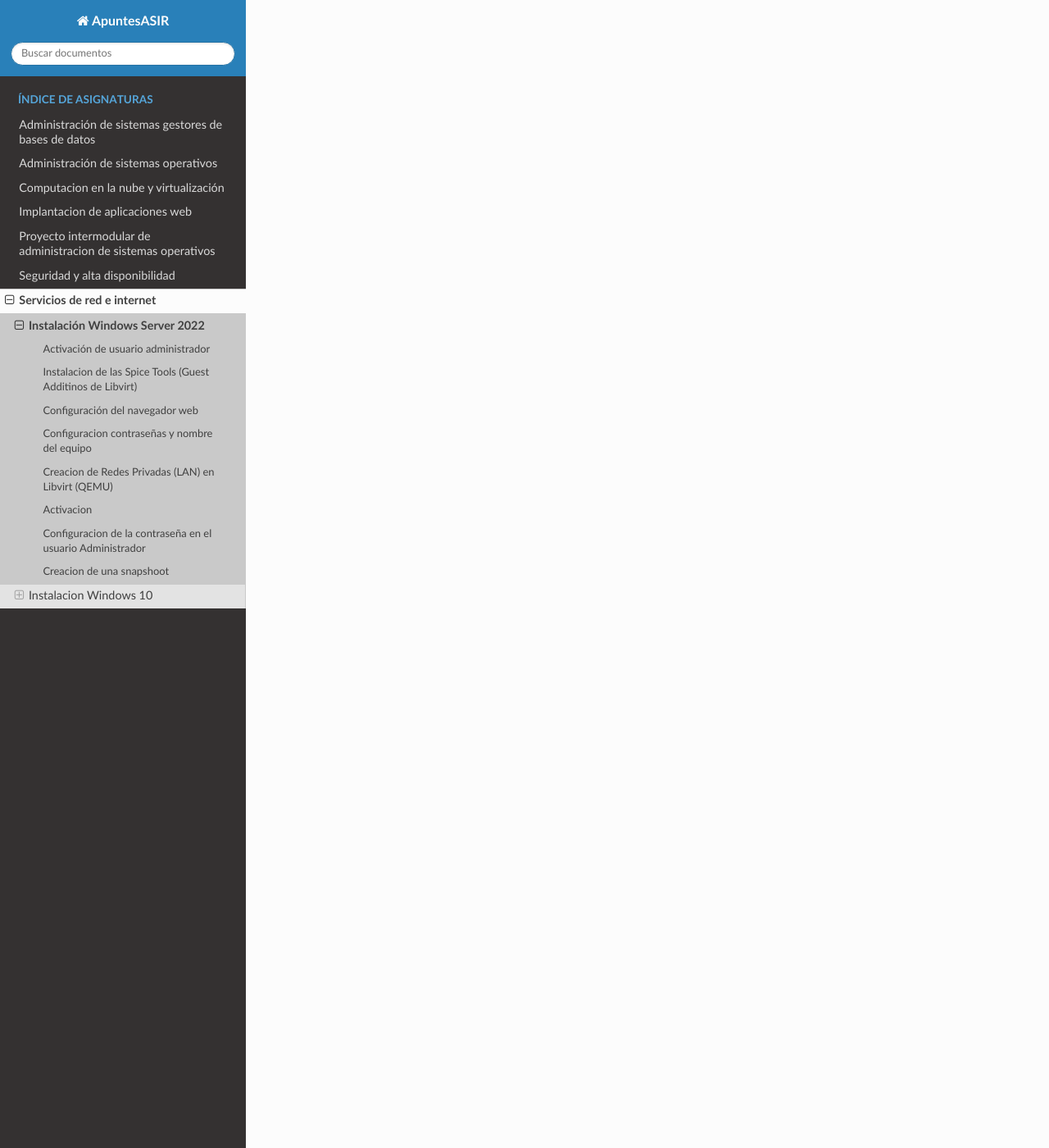
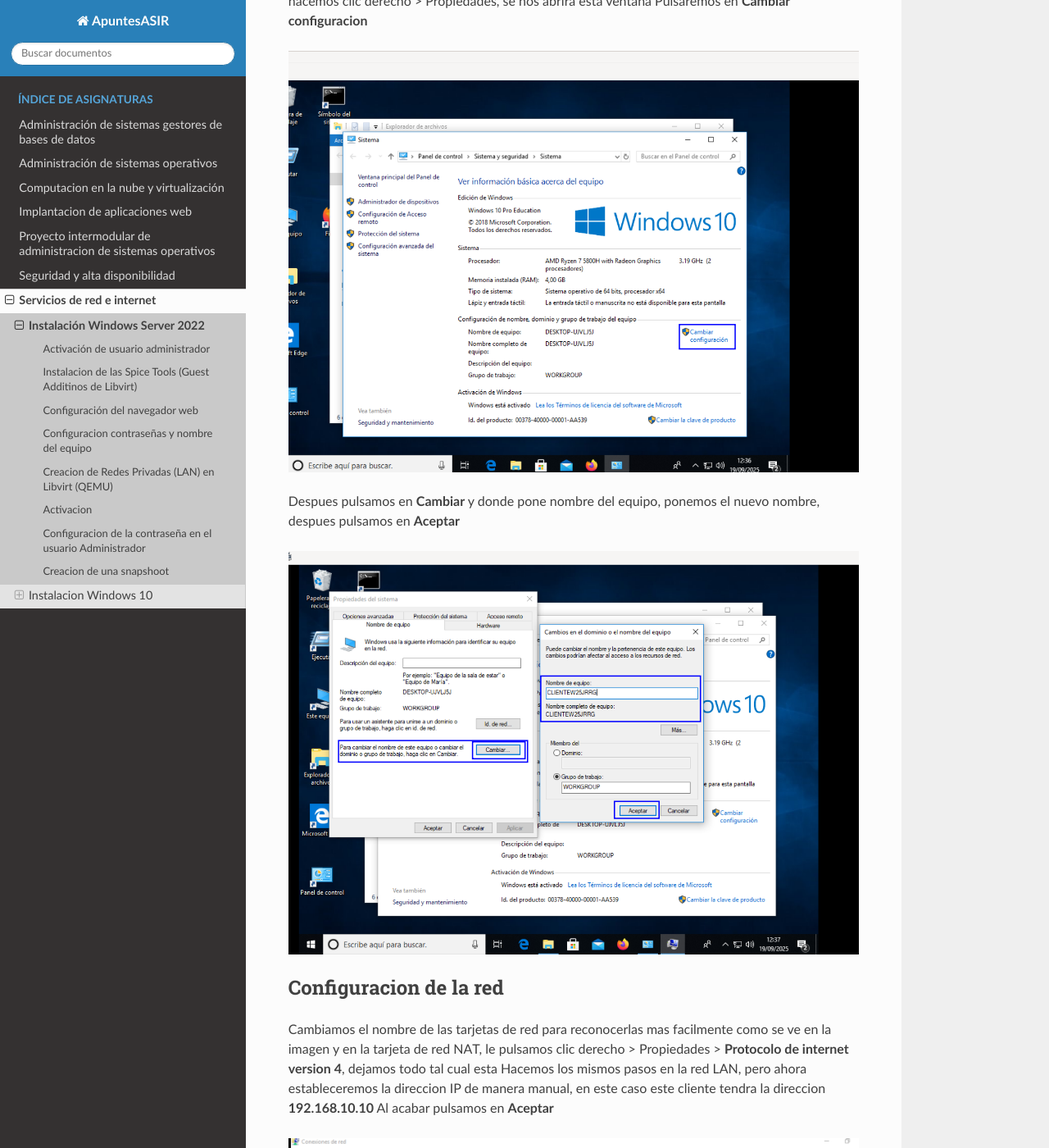
Before and after one commit to jrodriiguezg/ApuntesASIR, a Sphinx documentation site: the page built from docs/servicios-de-red-e-internet/instalacion-windows-server.md, in a window 1280 px wide and 1400 px high, scrolled down 50603 px. Shown: the whole window at 82% size. Built offline with Sphinx 7.4.7 and the Read the Docs theme 3.1.0, drawn with Linux system fonts in a browser that asks for light colours; pages that are not in the unit, such as notebooks, are missing from menus; some of the changed text lies outside the part shown.

Commit message:
modified:   docs/servicios-de-red-e-internet/instalacion-windows-server.md

```diff
--- a/docs/servicios-de-red-e-internet/instalacion-windows-server.md
+++ b/docs/servicios-de-red-e-internet/instalacion-windows-server.md
@@ -399,3 +399,37 @@
 
 ## Instalacion de la red Virtual
 Como ya esta creada de la instalacion de Windows Server no es neecsario crearla de nuevo, los pasos son los mismos que anteriormente, añadimos un nuevo dispositivo hardware > elegimos tarjeta de red y en el tipo de red elegimos **red virtual windows**
+
+![Paso29](images/w10/29.png)
+
+Aqui vemos que tenemos dos tarjetas de red
+
+![Paso30](images/w10/30.png)
+
+## Instalacion de las SPICE Guest Tools y el navegador
+Los pasos son los mismso que la instalacion anterior, nos las descargamos desde este [enlace](https://www.spice-space.org/download.html) y las instalamos
+
+![Paso31](images/w10/31.png)
+
+Ahora instalaremos el navegador web, yo usare firefox, en mi caso tengo el ejecutable en mi equipo anfitrion y al instalar las Guest Tools lo paso con el arrastrar y soltar
+
+![Paso32](images/w10/32.png)
+
+## Cambio del nombre del equipo
+Para cambiar el nombre del equipos, nos vamos al administrador de archivos y en **Mi equipo** hacemos clic derecho > Propiedades, se nos abrira esta ventana
+Pulsaremos en **Cambiar configuracion**
+
+![Paso33](images/w10/33.png)
+
+Despues pulsamos en **Cambiar** y donde pone nombre del equipo, ponemos el nuevo nombre, despues pulsamos en **Aceptar**
+
+![Paso34](images/w10/34.png)
+
+## Configuracion de la red
+Cambiamos el nombre de las tarjetas de red para reconocerlas mas facilmente como se ve en la imagen y en la tarjeta de red NAT, le pulsamos clic derecho > Propiedades > **Protocolo de internet version 4**, dejamos todo tal cual esta
+Hacemos los mismos pasos en la red LAN, pero ahora estableceremos la direccion IP de manera manual, en este caso este cliente tendra la direccion **192.168.10.10**
+Al acabar pulsamos en **Aceptar**
+
+![Paso35_1](images/w10/35.png)
+
+![Paso35](images/w10/36.png)
```
